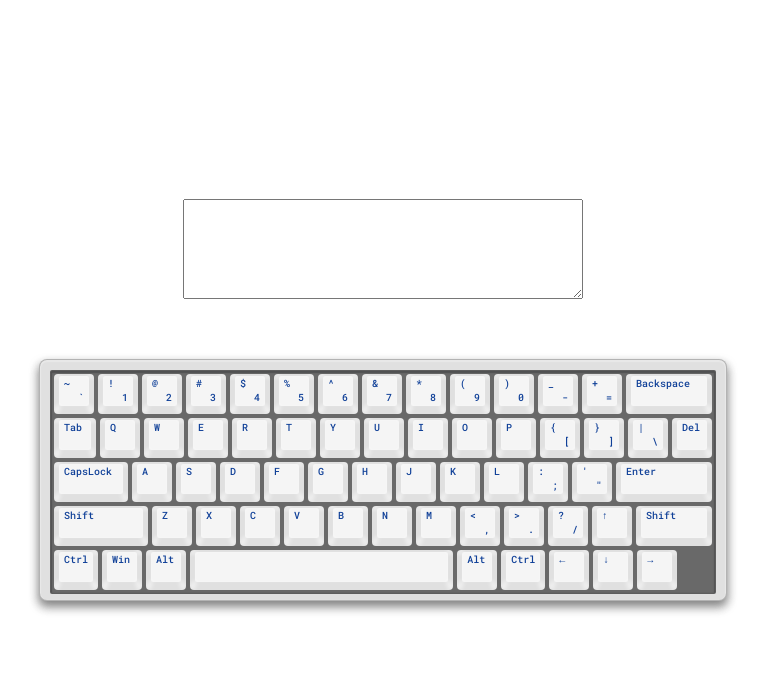
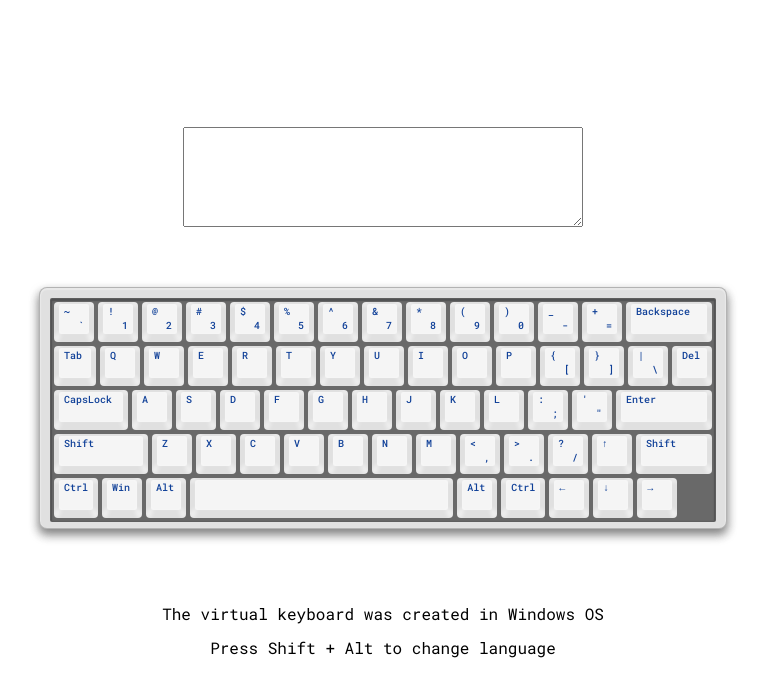
Before and after one commit to npwsk/virtual-keyboard, a website built with webpack: page index.html in a window 1280 px wide. Shown: the whole page, without its empty margins (257-1022 px from the left). Built offline with nearby package versions, Linux system fonts and the light colour scheme.

Commit message:
feat: add a block with description

```diff
--- a/js/index.js
+++ b/js/index.js
@@ -25,6 +25,14 @@ const init = () => {
   inputField.init(appEl);
   keyboard.init(appEl);
 
+  const descrEl = document.createElement('div');
+  descrEl.classList.add('description');
+  descrEl.innerHTML = `
+  <p>The virtual keyboard was created in Windows OS</p>
+  <p>Press Shift + Alt to change language</p>
+  `;
+  appEl.append(descrEl);
+
   document.body.append(appEl);
 
   window.addEventListener('keydown', (e) => handleKeyDown(e, keyboard, inputField));
--- a/scss/abstracts/_variables.scss
+++ b/scss/abstracts/_variables.scss
@@ -1,3 +1,6 @@
+// ------ Fonts ------
+$font-key: "Roboto Mono", monospace;
+
 // ----- Colors -------
 $color-keyboard: hsl(0deg 0% 88%);
 $color-keyboard-inner: hsl(0deg 0% 41%);
--- /dev/null
+++ b/scss/components/_description.scss
@@ -0,0 +1,6 @@
+@use "scss/abstracts/variables" as *;
+
+.description {
+  font-family: $font-key;
+  text-align: center;
+}
--- a/scss/components/_input-field.scss
+++ b/scss/components/_input-field.scss
@@ -1,7 +1,4 @@
-@use "scss/abstracts/variables" as *;
-
 .input-field {
   width: 400px;
   height: 100px;
-  margin: auto auto $app-row-gap auto;
 }
--- a/scss/components/_key.scss
+++ b/scss/components/_key.scss
@@ -112,7 +112,7 @@
   color: $color-key-text;
   font-weight: 500;
   font-size: 10px;
-  font-family: "Roboto Mono", monospace;
+  font-family: $font-key;
   font-style: normal;
   line-height: 1;
 
--- a/scss/components/_keyboard.scss
+++ b/scss/components/_keyboard.scss
@@ -3,7 +3,6 @@
 .keyboard {
   width: 688px;
   height: 242px;
-  margin: 0 auto auto;
   padding: 10px;
   background-color: $color-keyboard;
   border: 0.4px solid hsl(204deg 0% 20% / 26%);
--- a/scss/index.scss
+++ b/scss/index.scss
@@ -4,3 +4,4 @@
 @use "./components/key";
 @use "./components/keyboard";
 @use "./components/input-field";
+@use "./components/description";
--- a/scss/layout/_app.scss
+++ b/scss/layout/_app.scss
@@ -1,7 +1,23 @@
+@use "scss/abstracts/variables" as *;
+
 .app {
   display: flex;
   flex-direction: column;
+  gap: $app-row-gap;
   width: 100%;
   height: 100%;
   min-height: 100vh;
+
+  > * {
+    margin-right: auto;
+    margin-left: auto;
+
+    &:first-child {
+      margin-top: auto;
+    }
+
+    &:last-child {
+      margin-bottom: auto;
+    }
+  }
 }
```
